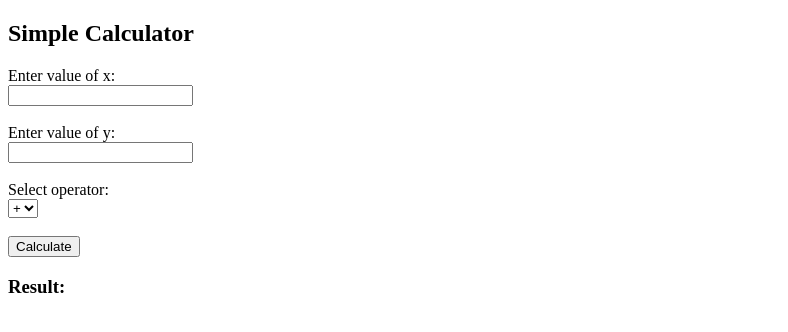
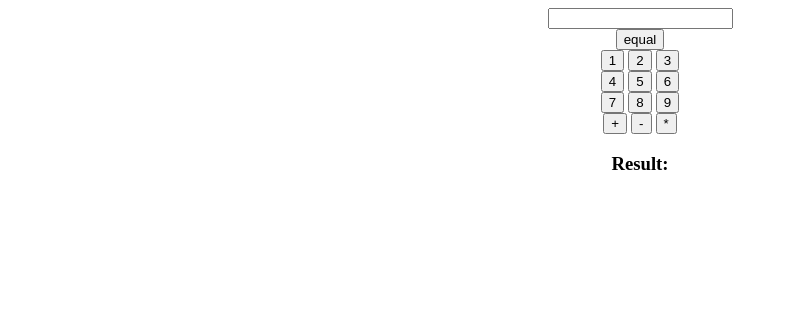
Before and after one commit to ibrahim-codes1/Calculator, a Flask app: page / in a window 1280 px wide. Shown: the top 332 px of the page, without its empty margins (0-788 px from the left). Run offline with Flask 3, Linux system fonts and the light colour scheme.

Commit message:
new update 2

```diff
--- a/templates/app.html
+++ b/templates/app.html
@@ -28,46 +28,80 @@
 
 
 
-
-
-
-
 <!DOCTYPE html>
 <html lang="en">
 <head>
-    <meta charset="UTF-8">
-    <meta name="viewport" content="width=device-width, initial-scale=1.0">
-    <title>Calculator</title>
+  <meta charset="UTF-8" />
+  <meta name="viewport" content="width=device-width, initial-scale=1.0"/>
+  <title>Simple Calculator</title>
+  <style>
+    body {
+      text-align: center;
+      }
+  </style>
 </head>
 <body>
 
-    <h2>Simple Calculator</h2>
+  <form action="/" method="POST">
+    <input type="text" name="boxname" id="x"/>
+    <br />
+    <button type="submit" id="equal">equal</button>
+  </form>
 
-    <form method="POST">
-        <label for="x">Enter value of x:</label><br>
-        <input type="text" name="x" >
-        <br/>
-        <br/>
+  <div >
+    <button type="button" value="1" id="1">1</button>
+    <button type="button" value="2" id="2">2</button>
+    <button type="button" value="3" id="3">3</button>
+    <br />
+    <button type="button" value="4" id="4">4</button>
+    <button type="button" value="5" id="5">5</button>
+    <button type="button" value="6" id="6">6</button>
+    <br />
+    <button type="button" value="7" id="7">7</button>
+    <button type="button" value="8" id="8">8</button>
+    <button type="button" value="9" id="9">9</button>
+    <br />
+    <button type="button" id="op1">+</button>
+    <button type="button" id="op2">-</button>
+    <button type="button" id="op3">*</button>
+  </div>
 
-        <label for="y">Enter value of y:</label><br>
-        <input type="text" name="y" >
-        <br/>
-        <br/>
+  <h3>Result: {{result}}</h3>
 
-        <label for="operator">Select operator:</label><br>
-        <select name="operator" required>
-            <option value="+">+</option>
-            <option value="-">-</option>
-            <option value="*">*</option>
-            <option value="/">/</option>
-        </select>
-        <br/>
-        <br/>
+  <script>
+  x=document.getElementById('x')
+  for (let i=1; i < 10; i++){
+  let text=i.toString()
+  button=document.getElementById(text)
+  button.onclick=function(event){
+    console.log(event.target.value)
+    x.value += event.target.value
+    console.log(x.value)
+    }
+  }
+  button=document.getElementById("op1")
+  button.onclick=function(event){
+    console.log(event.target.value)
+    x.value += "+"
+    console.log(x.value)
+  }
 
-        <button type="submit">Calculate</button>
-    </form>
+  button=document.getElementById("op2")
+  button.onclick=function(event){
+    console.log(event.target.value)
+    x.value += "-"
+    console.log(x.value)
+  }
 
-        <h3>Result: {{ result }}</h3>
+  button=document.getElementById("op3")
+  button.onclick=function(event){
+    console.log(event.target.value)
+    x.value += "*"
+    console.log(x.value)
+  }
+
+
+  </script>
 
 </body>
 </html>
```
